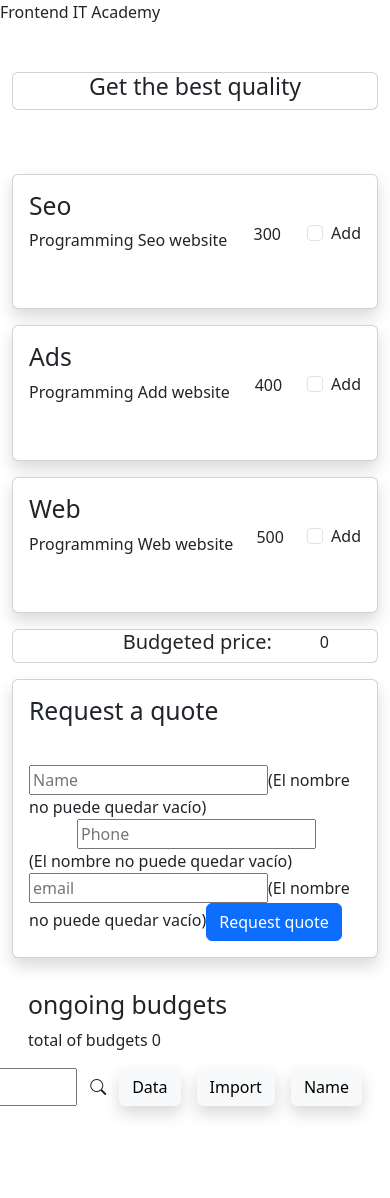
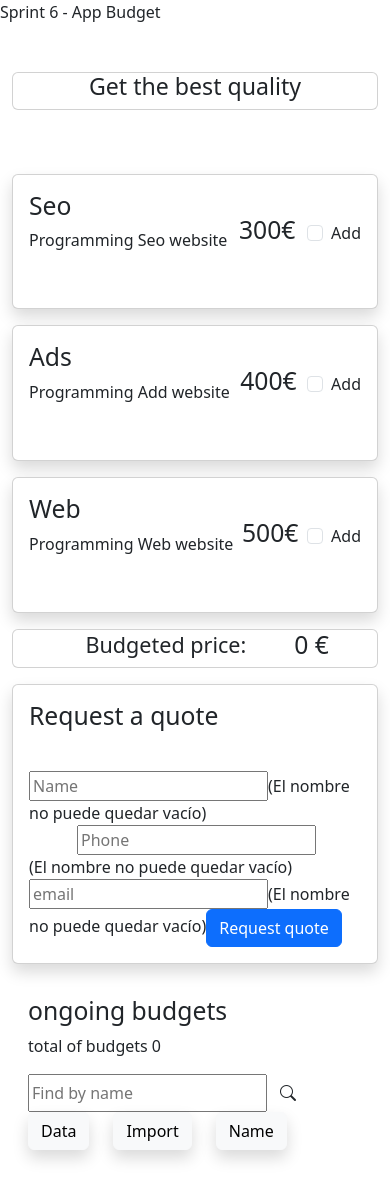
Before and after one commit to AlexMafaluno/Sprint6-budget, an Angular app: page / in a window 390 px wide. Before the commit the page ends 1154 px from the top, so only its background shows below. Built offline with nearby package versions, Linux system fonts and the light colour scheme.

Commit message:
fix: update README and inprove app structure

```diff
--- a/src/app/app.component.html
+++ b/src/app/app.component.html
@@ -1,4 +1,4 @@
-<div class="">Frontend IT Academy</div>
+<div class="">Sprint 6 - App Budget</div>
 <!-- Banner-->
 <div class="container fluid">
     <div class="row align-content-center">
--- a/src/app/app.routes.ts
+++ b/src/app/app.routes.ts
@@ -1,5 +1,9 @@
 import { Routes } from '@angular/router';
+import { CheckboxComponent } from './checkbox/checkbox.component';
+import { AppComponent } from './app.component';
 
 export const routes: Routes = [
+    {path: '',component: AppComponent, title: 'budget'},
+    {path: 'checkbox/:id',component: CheckboxComponent, title: 'Checkbox'}
 
 ];
--- a/src/app/budgets-list/budgets-list.component.html
+++ b/src/app/budgets-list/budgets-list.component.html
@@ -4,29 +4,33 @@
             <div class="card-body align-items-start p-3 mb-3">
                 <h2>ongoing budgets</h2>
                 <p>total of budgets {{budgets.length}}</p>
-                <div class="buttons d-flex justify-content-end mb-3">
-                <input id="write-name" #writeNameInput placeholder="Find by name" type="text" class="">
-                <button type="button"  (click)="searchName()" class="btn" ><i class="bi bi-search"></i></button>
+                <div class="buttons d-flex flex-column flex-md-row justify-content-end mb-3">
+                    <div class="d-flex w-100">
+                        <input id="write-name" #writeNameInput placeholder="Find by name" type="text" class="">
+                        <button type="button"  (click)="searchName()" class="btn" ><i class="bi bi-search"></i></button>
+                    </div>
+                    <div class="d-flex gap-2">
                 <button type="button" (click)="sortedDate()" class="btn shadow btn-light">Data</button>
                 <button type="button" (click)="sortedImport()" class="btn shadow btn-light mx-3">Import</button>
                 <button type="button" (click)="sortedName()" class="btn shadow btn-light">Name</button>
+                     </div>
             </div>
                 @for(budget of budgets; track budget){
             <div class= "card shadow flex-row justify-content-between p-3 mb-3">
-                <div class = "title">
+                <div class="mb-3 mb-md-0">
                     <h2>{{budget.name}}</h2>
                     <p>{{budget.phone}}</p>
                     <p>{{budget.email}}</p>
                 </div>
-                <div class="card-services">
-                <h4>contracted services</h4>
-                <ul>
+                <div class="text-center text-md-start">
+                <h4 class="fs-6" >contracted services</h4>
+                <ul class="list-unstyled mb-0">
                     @for(service of budget.services; track service){
                         <li>{{service}}</li>
                     }
                 </ul>
                 </div>
-                <div class="card-price">
+                <div class="text-center text-md-end">
                 <h4>Total:</h4>
                 <h2>{{budget.total}}€</h2>
                 </div>
--- a/src/app/budgets-list/budgets-list.component.scss
+++ b/src/app/budgets-list/budgets-list.component.scss
@@ -0,0 +1,7 @@
+@media (max-width: 575.98px) {
+
+.buttons{
+    justify-content: center;
+}
+
+}
--- a/src/app/checkbox/checkbox.component.html
+++ b/src/app/checkbox/checkbox.component.html
@@ -9,7 +9,8 @@
                     <h2>{{product.title}}</h2>
                     <p>{{product.description}}</p>
                 </div>
-            <div class="price"> {{product.price}}
+            <div class="price">
+                <h2>{{product.price}}€</h2>
             </div>
             <div formGroupName="selectedProducts">
             <div class="form-check">
@@ -37,9 +38,11 @@
 
     <div class="row justify-content-center">
         <div class="col-12 col-xl-8">
-            <div class="card d-flex flex-row justify-content-end">
-                <h5>Budgeted price: </h5>
-                <div class="total-price mx-5"> {{ totalPrice() }}</div>
+            <div class="card d-flex flex-row align-items-center justify-content-end">
+                <h4>Budgeted price: </h4>
+                <div class="total-price mx-5">
+                    <h2>{{ totalPrice() }} €</h2>
+                </div>
         </div>
     </div>
 </div>
--- a/src/index.html
+++ b/src/index.html
@@ -1,7 +1,12 @@
 <!doctype html>
 <html lang="en">
 <head>
-  <meta charset="utf-8">
+  <meta charset="utf-8" />
+	<meta name="viewport" content="width=device-width, initial-scale=1, shrink-to-fit=no" />
+	<meta http-equiv="X-UA-Compatible" content="ie=edge">
+    <meta name="author" content="Alejandro Martinez">
+    <meta name="keywords" content="CSS, HTML, frontend">
+    <meta name="description" content="Curso IT academy frontend">
   <title>Budget</title>
   <base href="/">
   <meta name="viewport" content="width=device-width, initial-scale=1">
```
Also changed, not shown: 1 other file (tests, documents, lock files or other folders).
